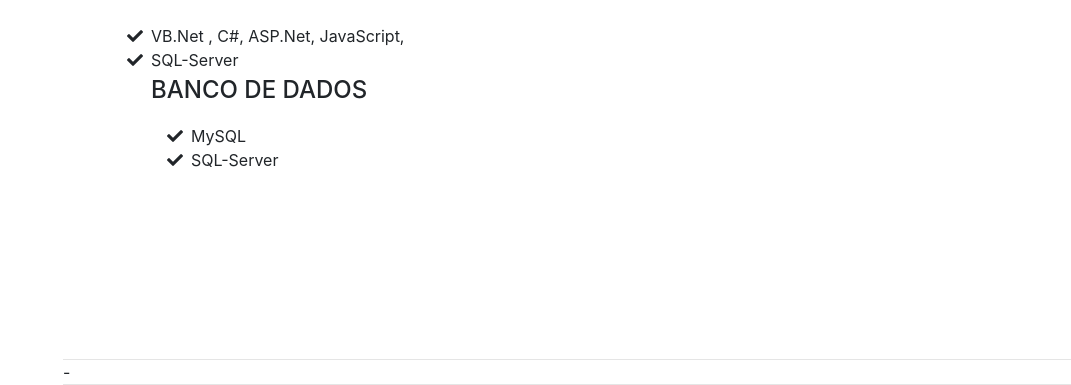
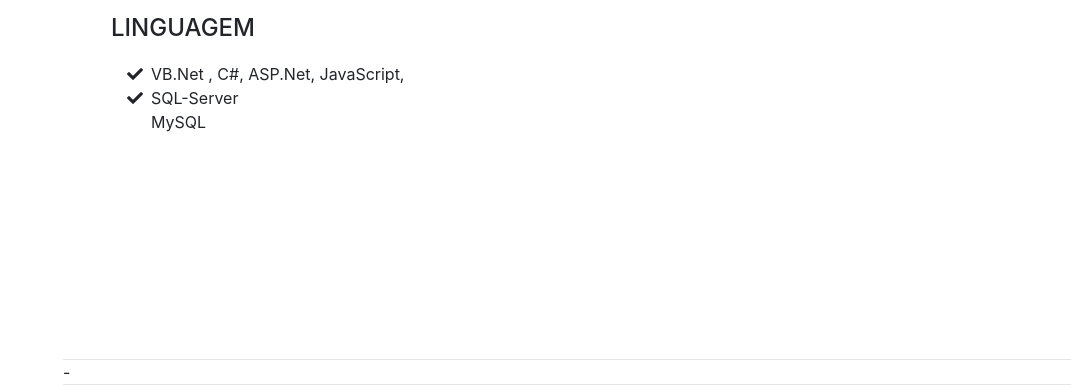
Before and after one commit to Claudino458/Unopar, a website with bundled scripts: page index.html in a window 1280 px wide. Shown: the part 3406-3791 px from the top of the page, without its empty margins (209-1280 px from the left). Built offline with nearby package versions, Linux system fonts and the light colour scheme; a web font is replaced by a local one.

Commit message:
Update index.html

```diff
--- a/index.html
+++ b/index.html
@@ -188,16 +188,11 @@
           <li>
             <i class="fa-li fa fa-check"></i>
             SQL-Server</li>
+			<i class="fa-li fa fa-check"></i>
+            MySQL</li>
 
 
-        <div class="subheading mb-3">Banco de Dados</div>
-        <ul class="fa-ul mb-0">
-          <li>
-            <i class="fa-li fa fa-check"></i>
-            MySQL</li>
-          <li>
-            <i class="fa-li fa fa-check"></i>
-            SQL-Server</li>
+
 
         </ul>
       </div>
```
